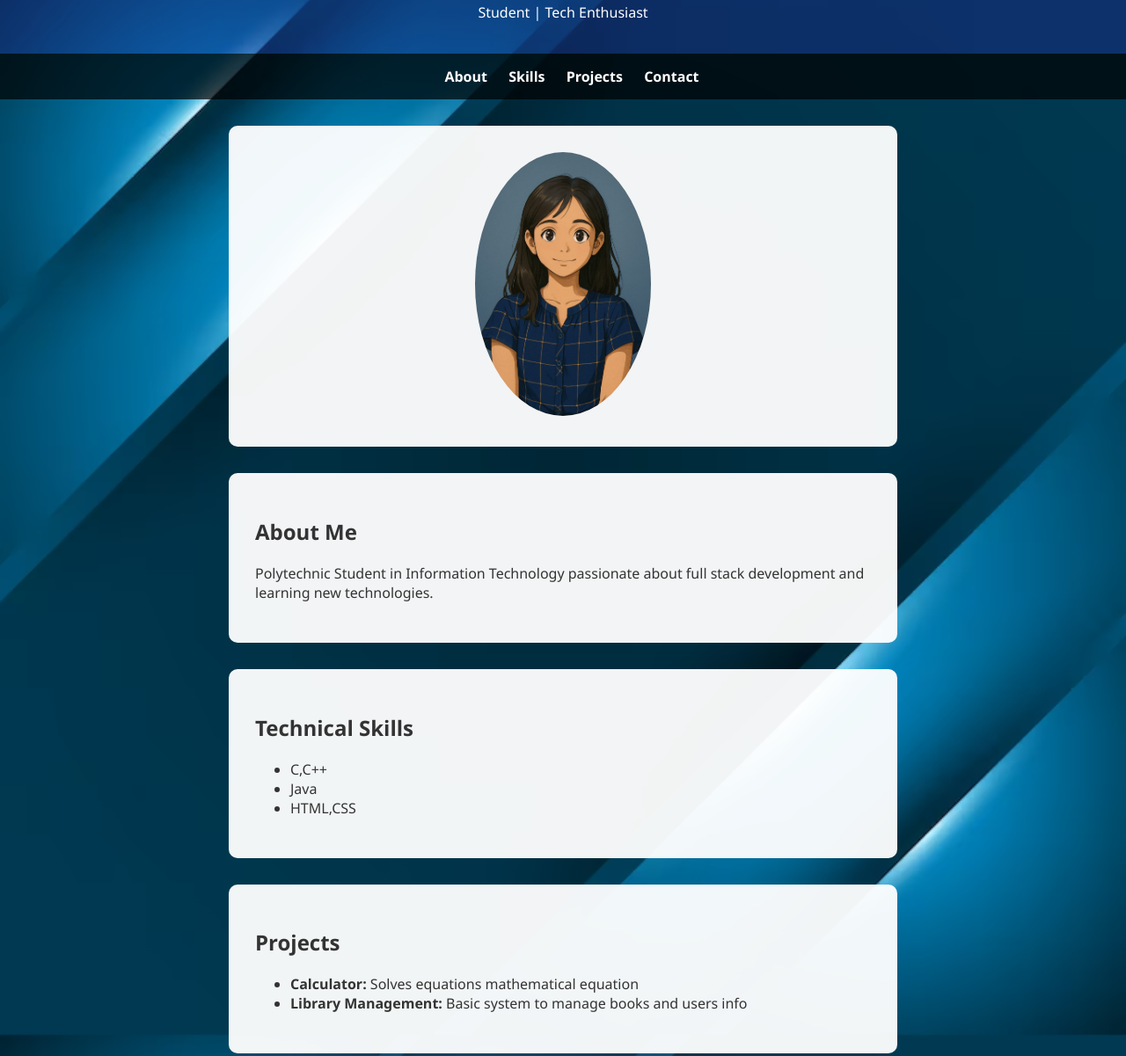
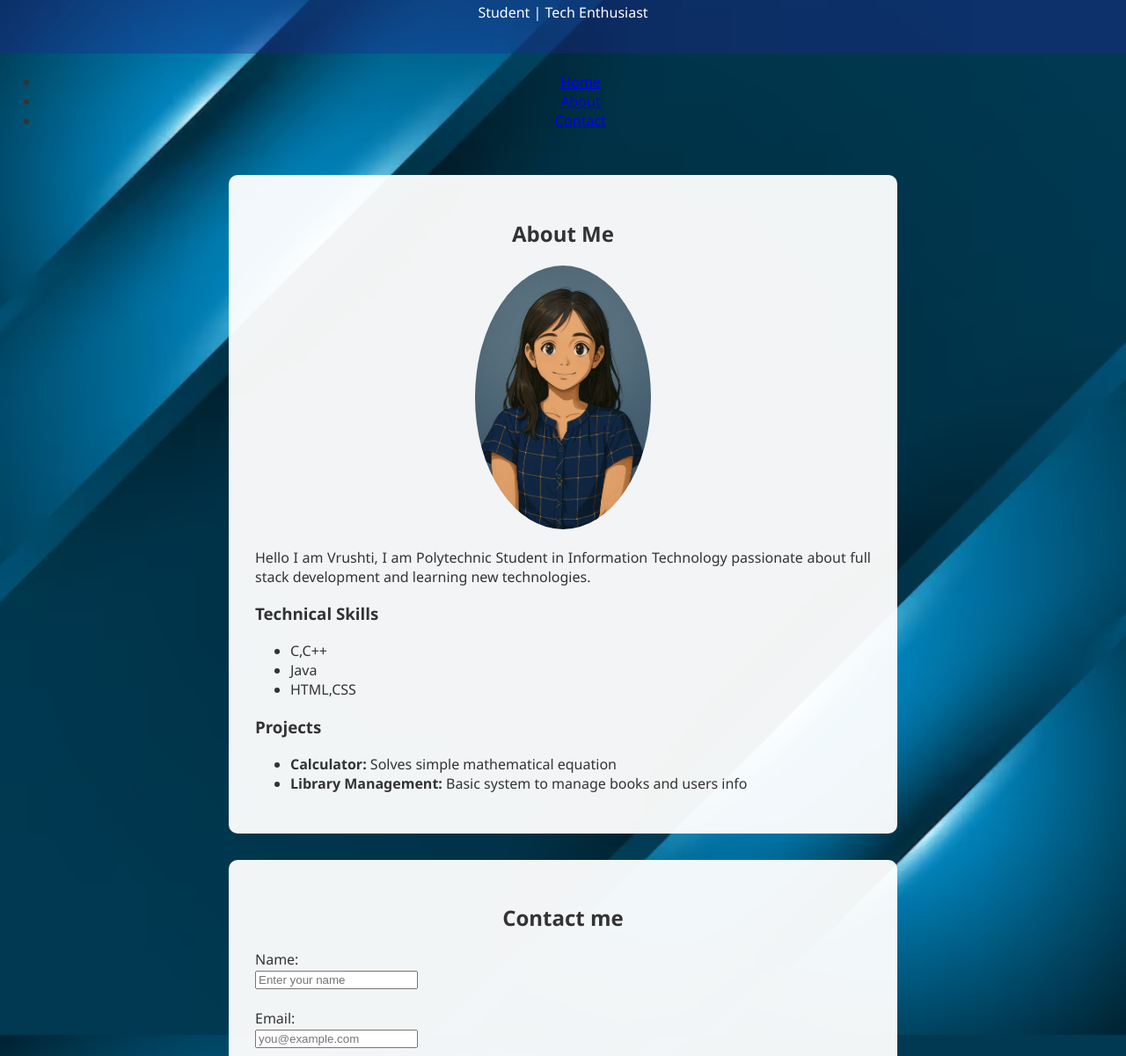
Before and after one commit to VrushtiJawalge/portfolio, a plain HTML site: page index.html in a window 1280 px wide. Shown: the part 103-1304 px from the top of the page at 88% size. Drawn offline with Linux system fonts and the light colour scheme.

Commit message:
Update index.html

```diff
--- a/index.html
+++ b/index.html
@@ -1,47 +1,46 @@
 <!DOCTYPE html>
 <html lang="en">
 <head>
-  <meta charset="UTF-8">
   <title>VrushTi Jawalge | Portfolio</title>
   <link rel="stylesheet" href="style.css">
 </head>
 <body>
+  <div
+  id="home">
 <header id="header">
     <h1>Vrushti Jawalge</h1>
    <p> Student | Tech Enthusiast</p>
 </header>
-  <nav class="navbar">
+  <nav style="padding: 5px;" class="nav">
     <div class="menu" style="text-align: center;" >
-      <a href="#about">About</a>
-      <a href="#skills">Skills</a>
-      <a href="#projects">Projects</a>
-      <a href="#contact">Contact</a>
+      <ul>
+      <li><a href="#Home">Home</a></li>
+      <li><a href="#about">About</a></li>
+      <li><a href="#contact">Contact</a></li>
+      </ul>
     </div>
   </nav>
-  <section class="card" id="img">
+    <section class="card" id="about">
+      <h2 style="text-align: center;">About Me</h2>
+      <div style="text-align: center;">
     <img src="WhatsApp Image 2025-07-01 at 13.45.42_0d3635bf.jpg" alt="" height="300" width="200" style="border-radius: 50%;">
-  </section>
-  <section class="card" id="about">
-    <h2>About Me</h2>
-    <p>Polytechnic Student in Information Technology passionate about full stack development and learning new technologies.</p>
-  </section>
-  <section class="card" id="skills">
-    <h2>Technical Skills</h2>
+    </div>
+
+    <p style="text-align: justify;">Hello I am Vrushti, I am Polytechnic Student in Information Technology passionate about full stack development and learning new technologies.</p>
+    <h3>Technical Skills</h3>
     <ul>
       <li>C,C++</li>
        <li>Java</li>
       <li>HTML,CSS</li>
     </ul>
-  </section>
-  <section class="card" id="projects">
-    <h2>Projects</h2>
+    <h3>Projects</h3>
     <ul>
-      <li><strong>Calculator:</strong> Solves equations mathematical equation</li>
+      <li><strong>Calculator:</strong> Solves simple mathematical equation</li>
       <li><strong>Library Management:</strong> Basic system to manage books and users info</li>
     </ul>
   </section>
   <section class="card" id="contact">
-    <h2>Contact me</h2>
+    <h2 style="text-align: center;">Contact me</h2>
      <Form>
         <label>Name:</label><br>
         <input id="name" name="" id="name" placeholder="Enter your name"><br><br>
@@ -55,10 +54,10 @@
     phone:+917972248588
     <div>
     </div>
-
+       </div>
+    <footer>
+    <p>© 2025 Vrushti Jawalge. All rights reserved.</p>
+  </footer>
+  </p>
 </body>
 </html>
-  </section>
-
-</body>
-</html>
```
